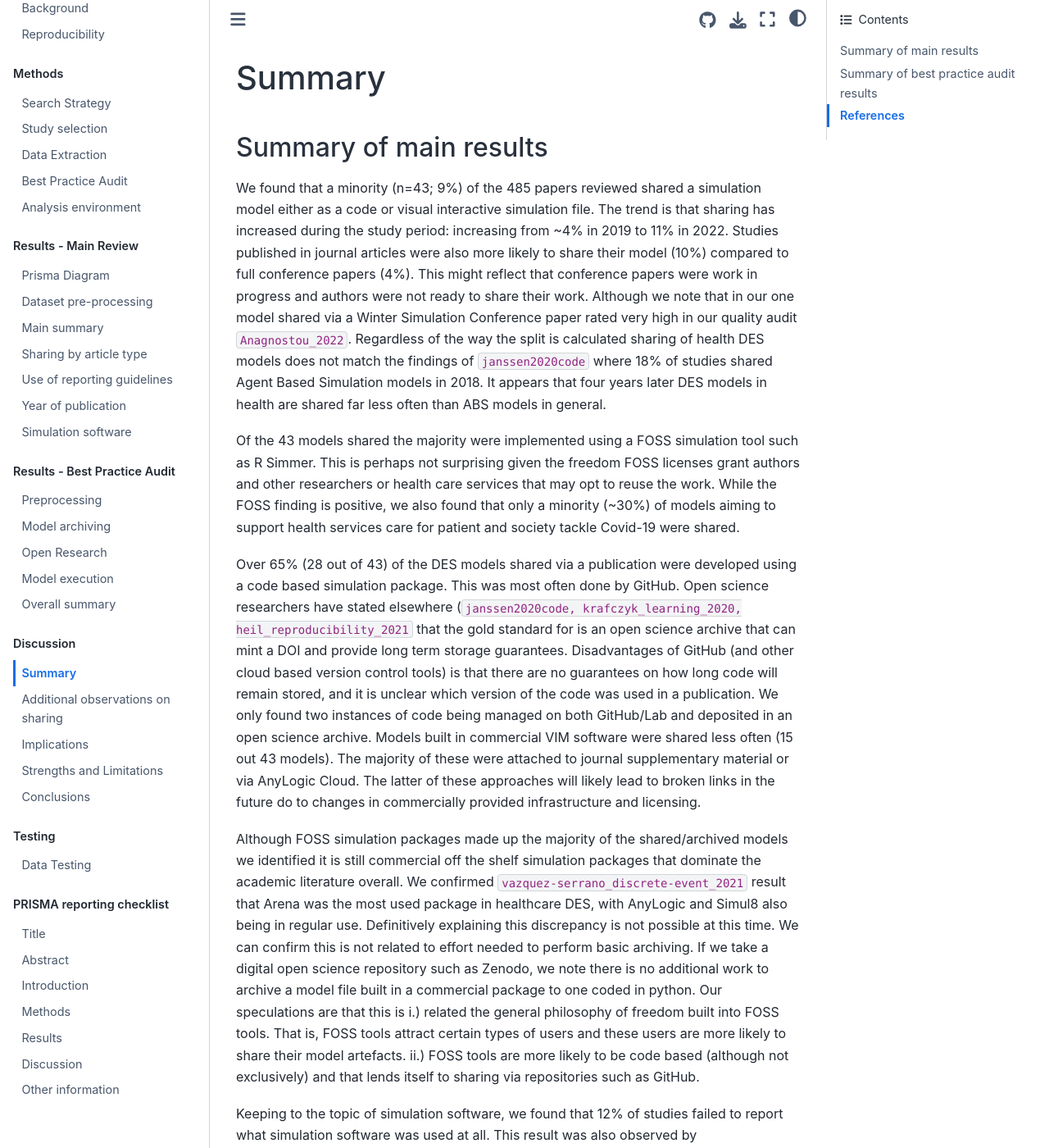
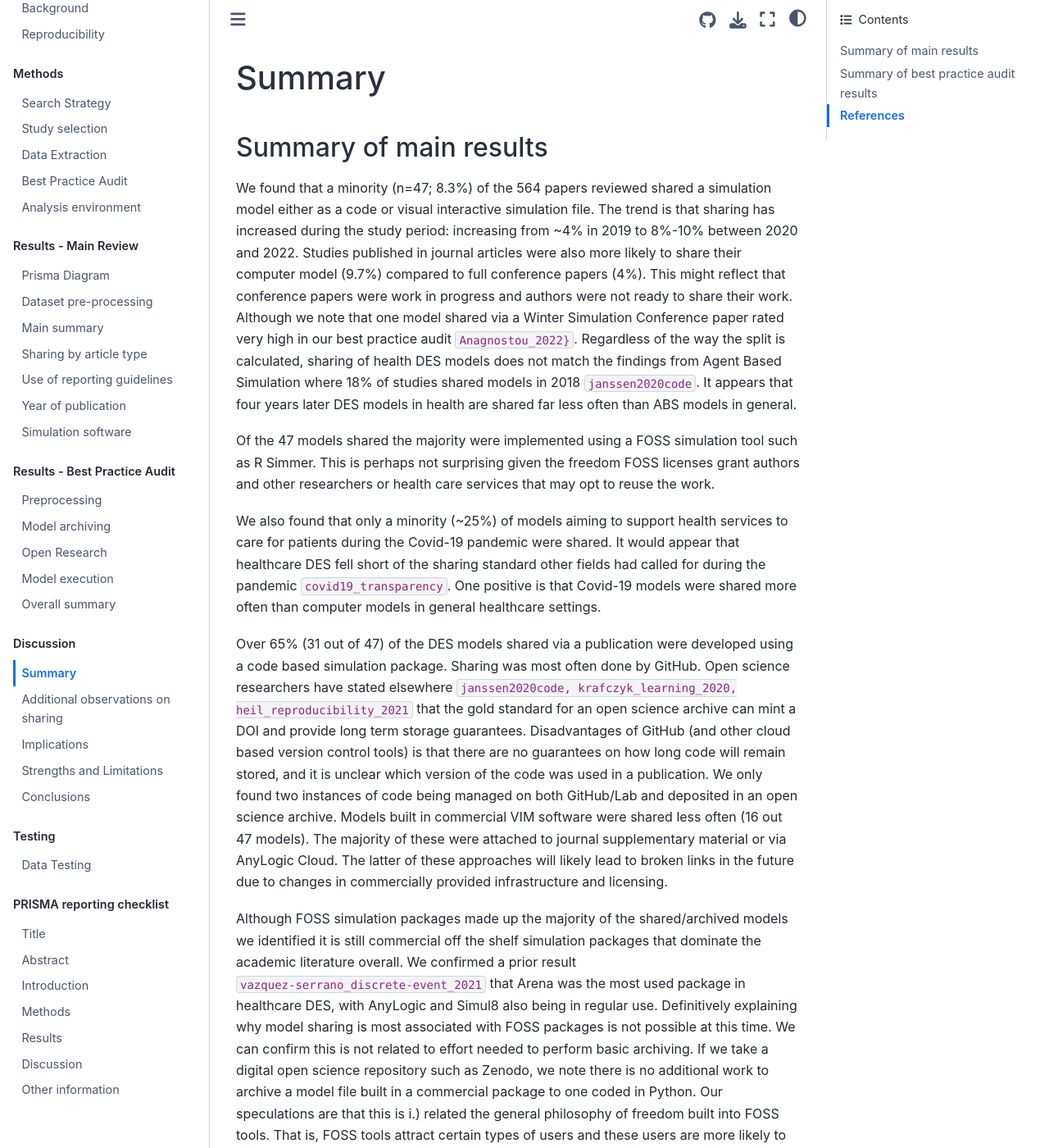
Before and after one commit to TomMonks/des_sharing_lit_review, a Jupyter Book: the page built from content/04_discussion/01_summary.md, in a window 1280 px wide and 1400 px high. Shown: the whole window at 82% size. Built offline with Jupyter Book 1.0.4 settings and Sphinx 7.4.7 and the Sphinx Book theme 1.1.4, drawn with Linux system fonts in a browser that asks for light colours; cross-references to code outside the pages are shown as plain code; some of the changed text lies outside the part shown.

Commit message:
DISCUSS: updated to reflect new results

```diff
--- a/content/04_discussion/01_summary.md
+++ b/content/04_discussion/01_summary.md
@@ -2,16 +2,18 @@
 
 ## Summary of main results
 
-We found that a minority (n=43; 9%) of the 485 papers reviewed shared a simulation model either as a code or visual interactive simulation file. The trend is that sharing has increased during the study period: increasing from ~4% in 2019 to 11% in 2022.  Studies published in journal articles were also more likely to share their model (10%) compared to full conference papers (4%).  This might reflect that conference papers were work in progress and authors were not ready to share their work.  Although we note that in our one model shared via a Winter Simulation Conference paper rated very high in our quality audit {cite}`Anagnostou_2022`. Regardless of the way the split is calculated sharing of health DES models does not match the findings of
-{cite:p}`janssen2020code` where 18% of studies shared Agent Based Simulation models in 2018. It appears that four years later DES models in health are shared far less often than ABS models in general.
+We found that a minority (n=47; 8.3%) of the 564 papers reviewed shared a simulation model either as a code or visual interactive simulation file. The trend is that sharing has increased during the study period: increasing from ~4% in 2019 to 8%-10% between 2020 and 2022.  Studies published in journal articles were also more likely to share their computer model (9.7%) compared to full conference papers (4%).  This might reflect that conference papers were work in progress and authors were not ready to share their work.  Although we note that one model shared via a Winter Simulation Conference paper rated very high in our best practice audit {cite}`Anagnostou_2022}`. Regardless of the way the split is calculated, sharing of health DES models does not match the findings from Agent Based Simulation where 18% of studies shared models in 2018 {cite}`janssen2020code`. It appears that four years later DES models in health are shared far less often than ABS models in general.
 
-Of the 43 models shared the majority were implemented using a FOSS simulation tool such as R Simmer. This is perhaps not surprising given the freedom FOSS licenses grant authors and other researchers or health care services that may opt to reuse the work.  While the FOSS finding is positive, we also found that only a minority (~30%) of models aiming to support health services care for patient and society tackle Covid-19 were shared.
+Of the 47 models shared the majority were implemented using a FOSS simulation tool such as R Simmer. This is perhaps not surprising given the freedom FOSS licenses grant authors and other researchers or health care services that may opt to reuse the work.
 
-Over 65% (28 out of 43) of the DES models shared via a publication were developed using a code based simulation package. This was most often done by GitHub. Open science researchers have stated elsewhere ({cite:p}`janssen2020code, krafczyk_learning_2020, heil_reproducibility_2021` that the gold standard for is an open science archive that can mint a DOI and provide long term storage guarantees.  Disadvantages of GitHub (and other cloud based version control tools) is that there are no guarantees on how long code will remain stored, and it is unclear which version of the code was used in a publication. We only found two instances of code being managed on both GitHub/Lab and deposited in an open science archive. Models built in commercial VIM software were shared less often (15 out 43 models). The majority of these were attached to journal supplementary material or via AnyLogic Cloud. The latter of these approaches will likely lead to broken links in the future do to changes in commercially provided infrastructure and licensing.
+We also found that only a minority (~25%) of models aiming to support health services to care for patients during the Covid-19 pandemic were shared. It would appear that healthcare DES fell short of the sharing standard other fields had called for during the pandemic {cite}`covid19_transparency`. One positive is that Covid-19 models were shared more often than computer models in general healthcare settings.
 
-Although FOSS simulation packages made up the majority of the shared/archived models we identified it is still commercial off the shelf simulation packages that dominate the academic literature overall.  We confirmed {cite:p}`vazquez-serrano_discrete-event_2021` result that Arena was the most used package in healthcare DES, with AnyLogic and Simul8 also being in regular use.  Definitively explaining this discrepancy is not possible at this time.  We can confirm this is not related to effort needed to perform basic archiving. If we take a digital open science repository such as Zenodo, we note there is no additional work to archive a model file built in a commercial package to one coded in python.  Our speculations are that this is i.) related the general philosophy of freedom built into FOSS tools. That is, FOSS tools attract certain types of users and these users are more likely to share their model artefacts. ii.) FOSS tools are more likely to be code based (although not exclusively) and that lends itself to sharing via repositories such as GitHub.
+Over 65% (31 out of 47) of the DES models shared via a publication were developed using a code based simulation package. Sharing was most often done by GitHub. Open science researchers have stated elsewhere {cite}`janssen2020code, krafczyk_learning_2020, heil_reproducibility_2021` that the gold standard for an open science archive can mint a DOI and provide long term storage guarantees.  Disadvantages of GitHub (and other cloud based version control tools) is that there are no guarantees on how long code will remain stored, and it is unclear which version of the code was used in a publication. We only found two instances of code being managed on both GitHub/Lab and deposited in an open science archive. Models built in commercial VIM software were shared less often (16 out 47 models). The majority of these were attached to journal supplementary material or via AnyLogic Cloud. The latter of these approaches will likely lead to broken links in the future due to changes in commercially provided infrastructure and licensing.
 
-Keeping to the topic of simulation software, we found that 12% of studies failed to report what simulation software was used at all.  This result was also observed by {cite:p}`vazquez-serrano_discrete-event_2021` and by {cite:p}`brailsford_hybrid_2019` in their exhaustive review of hybrid simulation models.  Our result is somewhat more striking than these older reviews as we focussed our review post publication of the Strengthening the Reporting of Empirical Simulation Studies that recommends authors report software used.  An explanation is that disappointingly, the review found that the uptake of reporting guidelines within healthcare DES was low. Cost-effectiveness studies modelling individual patient trajectories using DES were the most likely to include some mention or cite using reporting guidelines typically one of the ISPOR publications.
+Although FOSS simulation packages made up the majority of the shared/archived models we identified it is still commercial off the shelf simulation packages that dominate the academic literature overall.  We confirmed a prior result {cite}`vazquez-serrano_discrete-event_2021` that Arena was the most used package in healthcare DES, with AnyLogic and Simul8 also being in regular use.  Definitively explaining why model sharing is most associated with FOSS packages is not possible at this time.  We can confirm this is not related to effort needed to perform basic archiving. If we take a digital open science repository such as Zenodo, we note there is no additional work to archive a model file built in a commercial package to one coded in Python.  Our speculations are that this is i.) related the general philosophy of freedom built into FOSS tools. That is, FOSS tools attract certain types of users and these users are more likely to share their model artifacts. ii.) FOSS tools are more likely to be code based (although not exclusively) and that lends itself to managing code via repositories such as GitHub.
+
+Keeping to the topic of simulation software, we found that 11% of studies failed to report what simulation software was used at all.  This result was also observed by {cite}`vazquez-serrano_discrete-event_2021` and by {cite}`brailsford_hybrid_2019` in their exhaustive review of hybrid simulation models.  Our result is somewhat more striking than these previous reviews as we focused our review post publication of the Strengthening the Reporting of Empirical Simulation Studies that recommends authors report software used.  An explanation is that our review found that the uptake of reporting guidelines within healthcare DES was low. Cost-effectiveness studies modelling individual patient trajectories using DES were the most likely to include some mention or cite using reporting guidelines, typically one of the ISPOR publications.
+
 
 ## Summary of best practice audit results
 
@@ -19,21 +21,21 @@ The quality audit revealed that the tools and methods of sharing DES models coul
 
 ### Open scholarship
 
-We found that very few models were deposited in an open science repository such as Zenodo, OSF or even an academic institution. This meant that these model artefacts had no guarantees of long term storage and could not be easily cited. In the case of FOSS or code based models, authors primarily opted for linking to code version control repository such as GitHub or GitLab.  While this allowed authors to share their code it is possible that these peer reviewed links will be invalid in future years. We also found instances were model binary files used within commerical simulation software such as Anylogic were inappropriately committed to GitHub instead of an open science repository.
+We found that very few models were deposited in an open science repository such as Zenodo, OSF or even an academic institution. This meant that these model artifacts had no guarantees of long term storage and could not be easily cited. In the case of FOSS or code based models, authors primarily opted for linking to code version control repository such as GitHub or GitLab.  While this allowed authors to share their code it is possible that these peer reviewed links will be invalid in future years. We also found instances where model binary files used within commercial simulation software such as Anylogic were inappropriately committed to GitHub instead of an open science repository.
 
-Similarly, the review found limited use of ORCIDs in repositories, archives, or platforms that shared DES models.  This meant there was no robust way for the models artefacts to be linked to a researcher and their portfolios.
+Similarly, the review found limited use of ORCIDs in repositories, archives, or platforms that shared DES models.  This meant there was no robust way for the models artifacts to be linked to a researcher and their portfolios.
 
-The majority of DES models were shared without an open license.  If we split the models into code based and VIM based simulation software we found that VIM models were the least likely to include a clear open license.  The VIM models that did have an open license were typically journal supplementary material and by default adopted the license applied to the journal article as a whole. Without a license authors retain exclusive copyright to their research artefacts.  This means that other researchers and potential users can view the code/model, but not reuse it or adapt it.
-
-> * To do: coded models shared with licenses meant for data and media e.g. Creative Commons licenses. Question - should VIMs be shared with CC? as data?
+The majority of DES models were shared without an open license.  If we split the models into code based and VIM based simulation software we found that VIM models were the least likely to include a clear open license.  The VIM models that did have an open license were typically journal supplementary material and by default adopted the license applied to the journal article as a whole. Without a license authors retain exclusive copyright to their research artifacts.  This means that other researchers and potential users can view the code/model, but not reuse it or adapt it.
 
 ### Tools to facilitate reuse of models
 
-In general, we found that only a minority of DES models are stored with any form of clear instruction to run the model.  This was less likely for VIM models (20%) than code based models (40%). As we did not have licensed copies of all the commercial software used it is possible that instructions were contained within the models themselves.  If this is indeed the case the authors did not describe this within papers or repositories.
+In general, we found that only a minority of DES models are stored with any form of clear instruction to run the model.  This was less likely for VIM models (20\%) than code based models (40\%). As we did not have licensed copies of all the commercial software used it is possible that instructions were contained within the models themselves.  If this is indeed the case the authors did not describe this within papers or repositories.
 
-Dependency management was in general of a poor quality or not used at all.  Only 25% of code based simulation models had any formal dependency management; while VIM based models fared slightly better informally by stating the version of the software used. This latter result is perhaps due to the simplicity of stating which version of the commercial 'of the shelf' DES software you are using versus a complex software environment for code based DES model. Although we note that in many cases authors did not even state the version of R or Python they were using.
+Dependency management was in general of a poor quality or not used at all.  Only 23\% of code based simulation models had any formal dependency management; while VIM based models fared slightly better informally by stating the version of the software used. This latter result is perhaps due to the simplicity of stating which version of the commercial 'of the shelf' DES software you are using versus a complex software environment for code based DES model. Although we note that in many cases authors did not even state the version of R or Python they were using.
 
 Surprisingly, we found that several of the VIM based DES models shared were not downloadable - even when an author stated it could be downloaded. These were all hosted on cloud based services where the model was interactive and executable to some extent.  We found that some models shared through the same platforms were downloadable, so a plausible explanation is that that this was just a setting that was missed by study authors.
+
+Although testing and model verification is standard practice and covered by many simulation text books, we found very little evidence of model testing both of models written in a coding language and commercial software. Given the other findings, it is not surprising that there was limited evidence of testing among the shared models, although this does not mean that testing activities did not take place. An explanation could be that model testing had been completed informally and incrementally as models were coded.
 
 ## References
 
```
Also changed, not shown: content/01_intro/00a_summary.md (+6 -0 lines), content/04_discussion/02_additional_observations.md (+1 -1 lines), content/04_discussion/03_implications.md (+20 -11 lines), content/04_discussion/04_strength_limit.md (+11 -3 lines), content/04_discussion/05_conclusions.md (+1 -1 lines), 1 other file.
